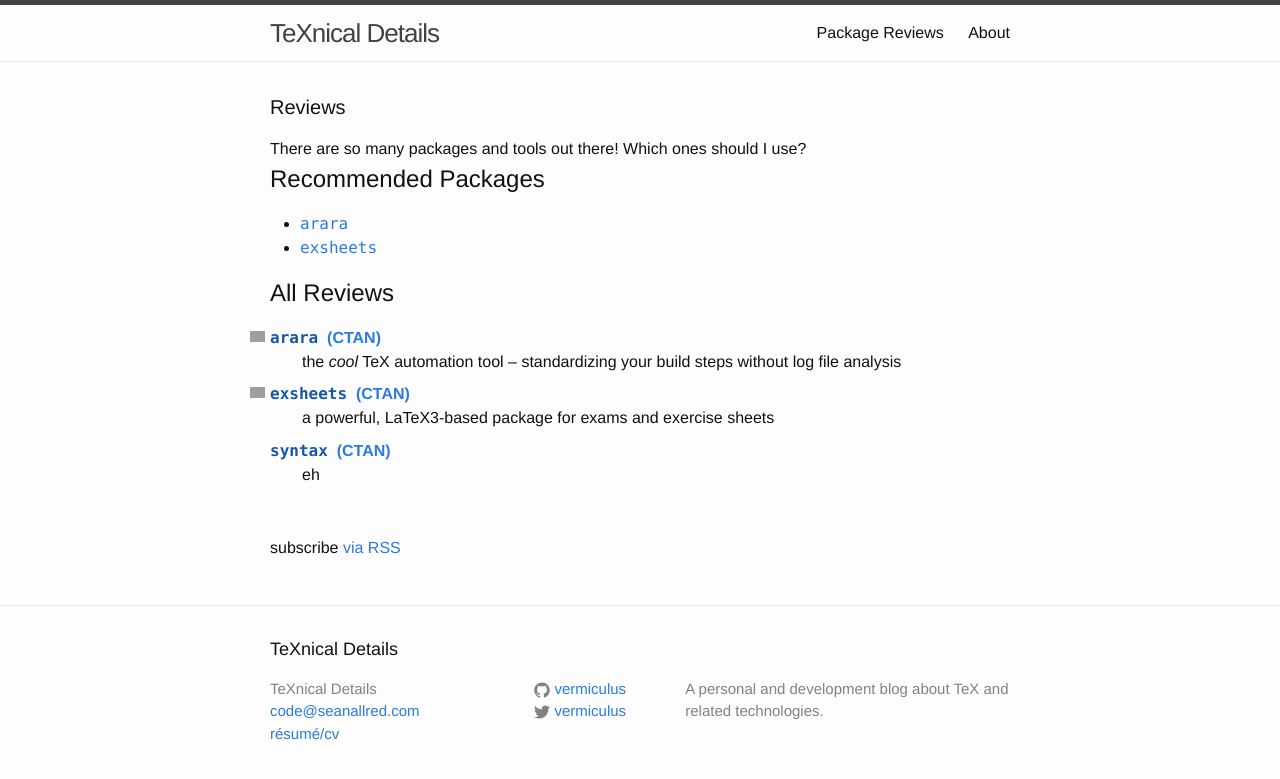
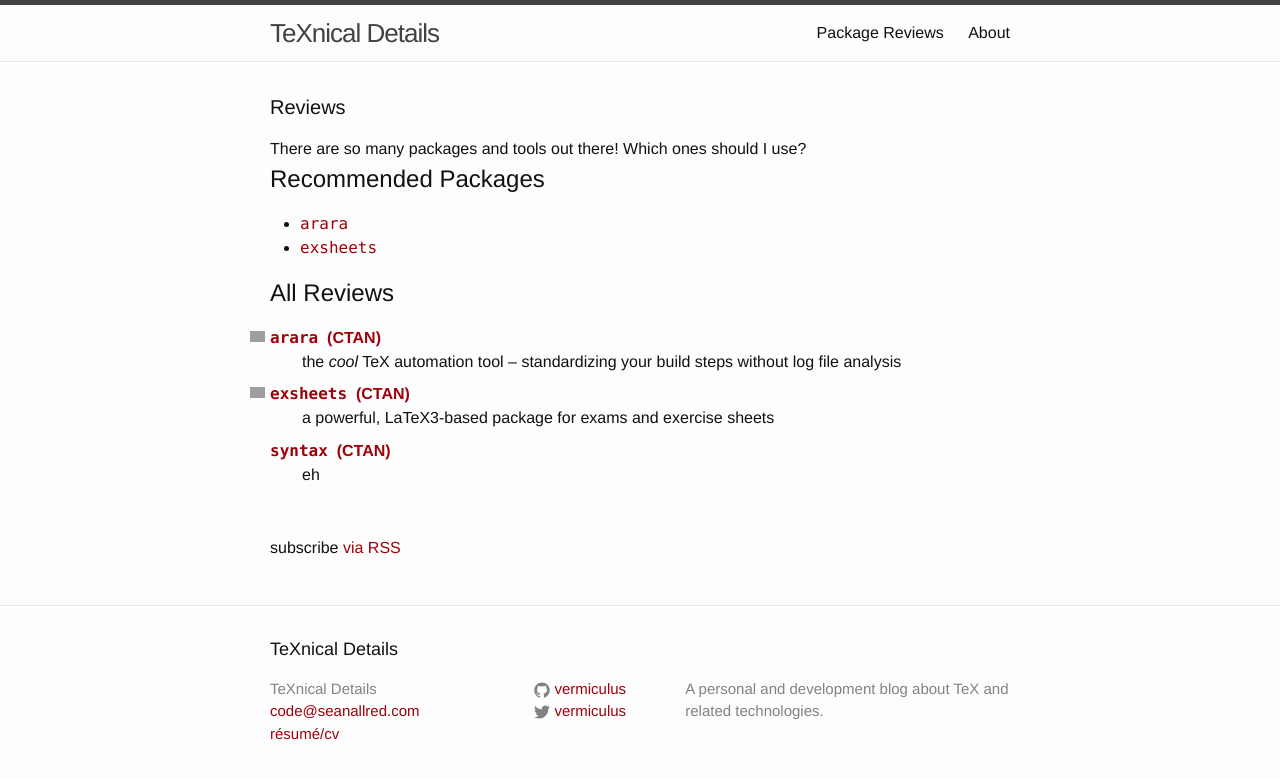
Before and after one commit to vermiculus/seanallred.com, a Jekyll site: the page built from reviews/index.html, in a window 1280 px wide. Shown: the top 779 px of the page. Built offline with Jekyll 4.4.1, drawn with Linux system fonts in a browser that asks for light colours; grey boxes are pictures that could not be loaded.

Commit message:
Appearance tweaks

```diff
--- a/_sass/_base.scss
+++ b/_sass/_base.scss
@@ -55,6 +55,10 @@ ul.li.review-name {
     background-size: 15px;
     margin-left: -20px;
     padding-left: 20px;
+}
+
+.mouse-highlight:hover {
+    background-color: lighten($brand-color, 65%);
 }
 
 /**
--- a/css/main.scss
+++ b/css/main.scss
@@ -15,7 +15,7 @@ $spacing-unit:     30px;
 
 $text-color:       #111;
 $background-color: #fdfdfd;
-$brand-color:      #2a7ae2;
+$brand-color:      #9e0109;
 
 $grey-color:       #828282;
 $grey-color-light: lighten($grey-color, 40%);
--- a/reviews/index.html
+++ b/reviews/index.html
@@ -34,20 +34,25 @@ layout: default
 
     {% for review in sortedposts offset:1 %}
     {% assign postitems = review | split: '#' %}
-    {% assign title = postitems[0] | prepend: site.baseurl %}
-    {% assign url = postitems[1] %}
+    {% assign title = postitems[0] %}
+    {% assign url = postitems[1] | prepend: site.baseurl %}
     {% assign recommended = postitems[2] %}
     {% assign link = postitems[3] %}
     {% assign ctan = postitems[4] %}
     {% assign summary = postitems[5] %}
+    <div class="mouse-highlight">
       <dt class="annotated-link-title">
-      <a href="{{ review.url | prepend: site.baseurl }}"
-         class="review-name {% if recommended == 'true' %} review-recommended {% endif %}"
+        <a href="{{url}}"
+           class="review-name
+                  {% if recommended == 'true' %}
+                  review-recommended
+                  {% endif %}"
            >{{title}}</a>&nbsp;{% if link != "" %}
         <a href="//{{link}}">(homepage)</a>{% elsif ctan != "" %}
         <a href="//ctan.org/pkg/{{ctan}}">(CTAN)</a>{% else %}
         <a href="//ctan.org/pkg/{{title}}">(CTAN)</a>{% endif %}</dt>
       <dd class="annotated-link-annotation">{{summary}}</dd>
+    </div>
     {% endfor %}
   </dl>
   <p class="rss-subscribe">subscribe <a href="{{ "/feed.xml" | prepend: site.baseurl }}">via RSS</a></p>
```
Lines whose indentation alone changed are shown as unchanged.
